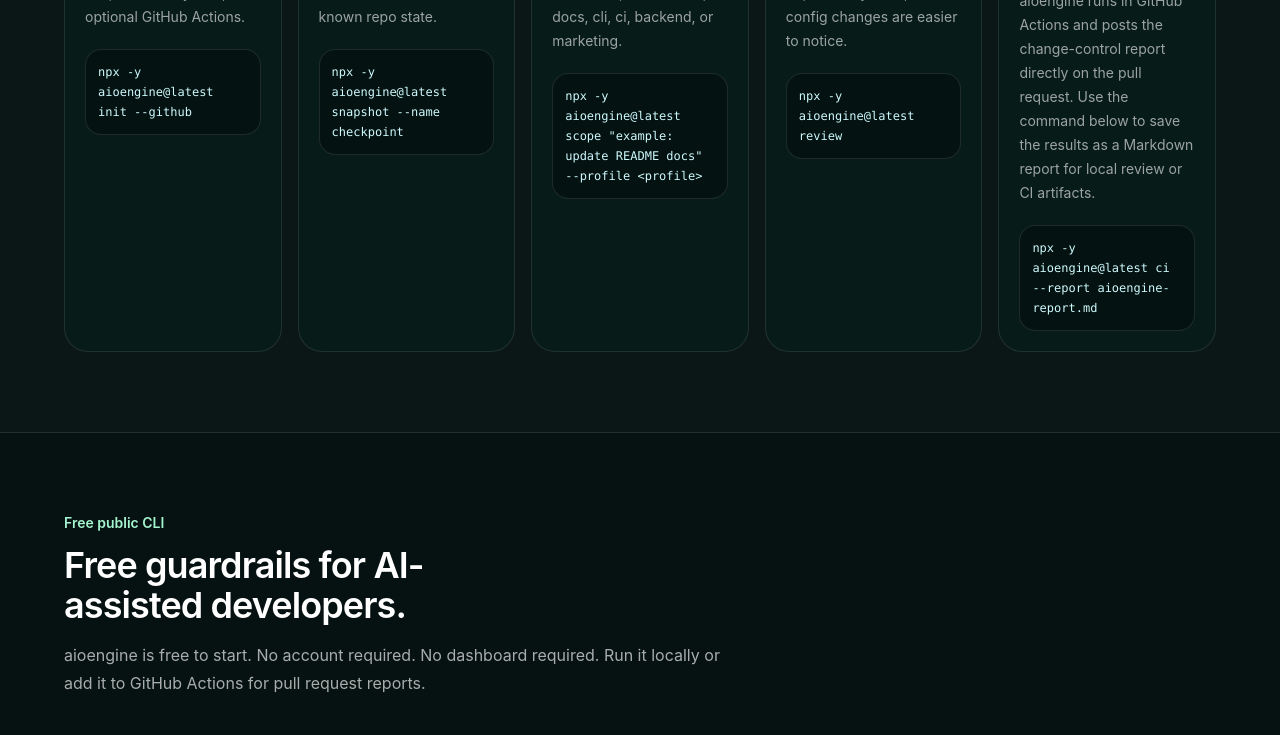
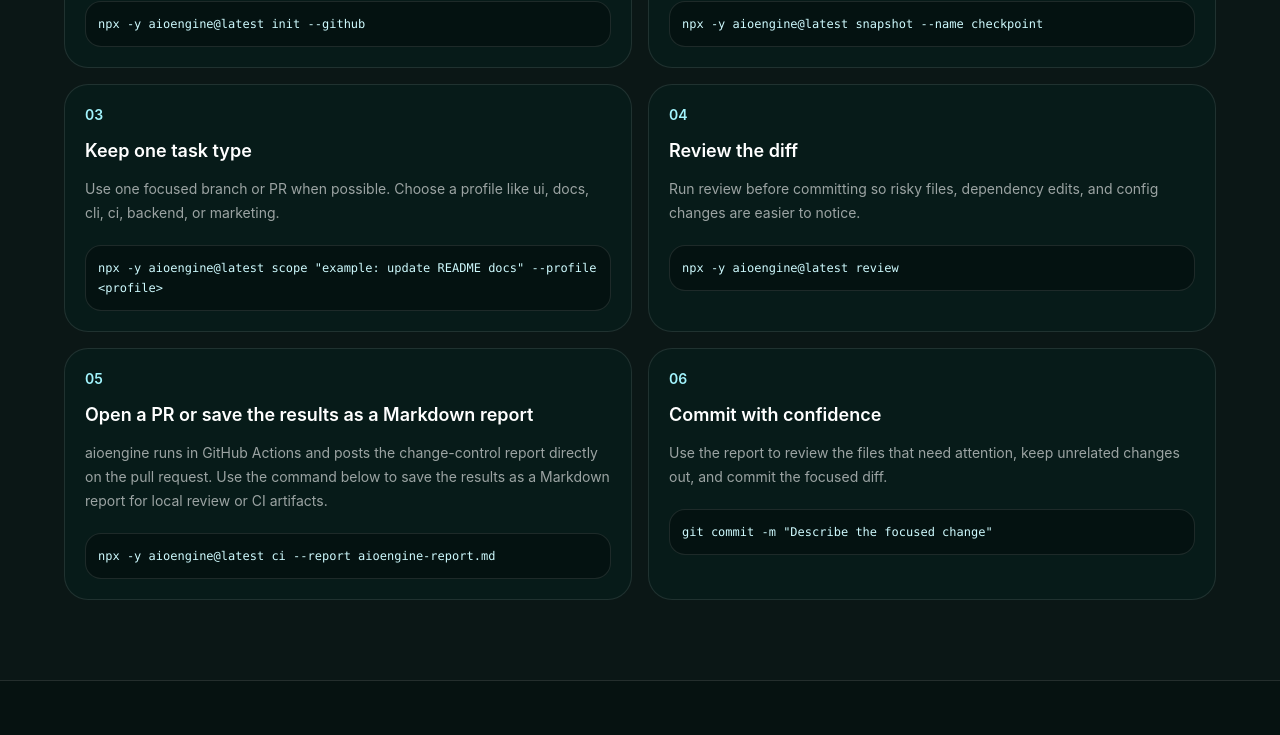
Before and after one commit to oliviaheninger-ux/aioengine, a Next.js app: page / in a window 1280 px wide. Shown: the part 3114-3849 px from the top of the page. Built offline with nearby package versions, Linux system fonts and the light colour scheme.

Commit message:
Add workflow confidence step

```diff
--- a/src/app/page.tsx
+++ b/src/app/page.tsx
@@ -126,6 +126,13 @@
       "aioengine runs in GitHub Actions and posts the change-control report directly on the pull request. Use the command below to save the results as a Markdown report for local review or CI artifacts.",
     command: "npx -y aioengine@latest ci --report aioengine-report.md",
   },
+  {
+  step: "06",
+  title: "Commit with confidence",
+  description:
+    "Use the report to review the files that need attention, keep unrelated changes out, and commit the focused diff.",
+  command: 'git commit -m "Describe the focused change"',
+},
 ];
 
 const freeFeatures = [
@@ -482,7 +489,7 @@
             </p>
           </div>
 
-          <div className="mt-10 grid gap-4 md:grid-cols-2 lg:grid-cols-5">
+          <div className="mt-10 grid gap-4 md:grid-cols-2 lg:grid-cols-2">
             {workflow.map((item) => (
               <div
                 key={item.step}
```
